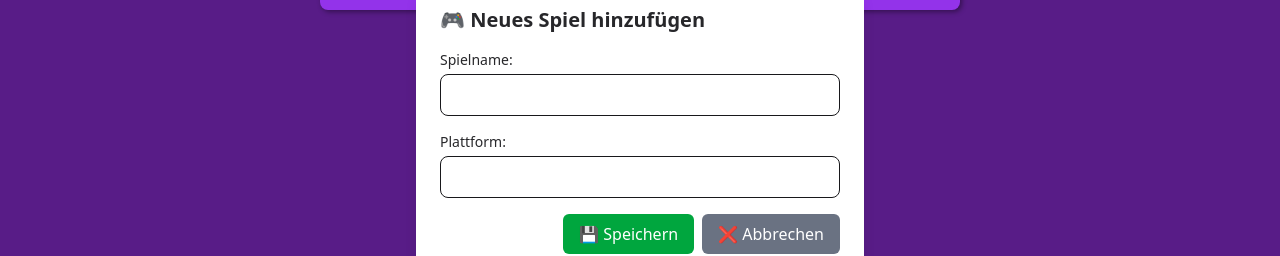
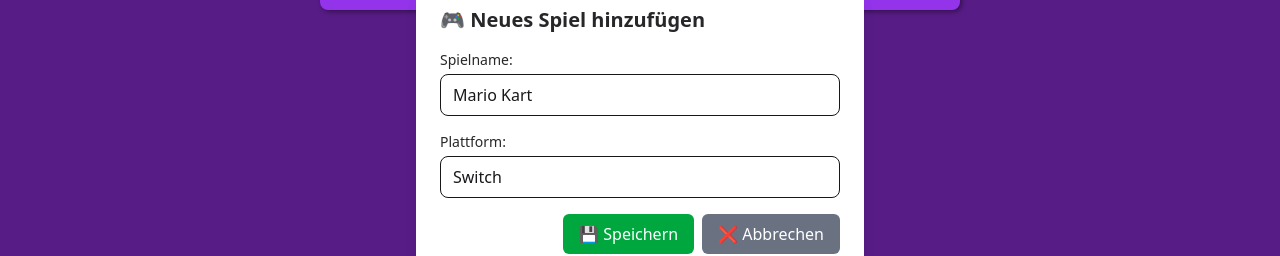
Before and after one commit to florianackle/flo4fun, a Vue app: page /games in a window 1280 px wide. Both pictures are taken after a click on the button "➕ Spiel hinzufügen". Shown: the part 270-526 px from the top of the page. Built offline with nearby package versions, Linux system fonts and the light colour scheme.

Commit message:
:sparkles: added props for AddGameModal

```diff
--- a/src/components/AddGameModal.vue
+++ b/src/components/AddGameModal.vue
@@ -1,14 +1,33 @@
 <script setup lang="ts">
-import { ref } from 'vue'
+import { ref, watch } from 'vue'
+
+const props = defineProps<{
+  defaultName?: string
+  defaultPlatform?: string
+}>()
 
 const emit = defineEmits<{
   (e: 'save', game: { name: string; platform: string }): void
   (e: 'close'): void
 }>()
 
-const gameName = ref('')
-const platform = ref('')
+const gameName = ref(props.defaultName || '')
+const platform = ref(props.defaultPlatform || '')
 const error = ref('')
+
+// Reset values if props change
+watch(
+  () => props.defaultName,
+  (newVal) => {
+    gameName.value = newVal || ''
+  }
+)
+watch(
+  () => props.defaultPlatform,
+  (newVal) => {
+    platform.value = newVal || ''
+  }
+)
 
 function saveGame() {
   if (!gameName.value.trim() || !platform.value.trim()) {
--- a/src/views/WishlistView.vue
+++ b/src/views/WishlistView.vue
@@ -65,7 +65,13 @@
         </div>
       </div>
 
-      <AddGameModal v-if="showModal" @close="showModal = false" @save="addGame" />
+      <AddGameModal
+        v-if="showModal"
+        @close="showModal = false"
+        @save="addGame"
+        defaultName="Mario Kart"
+        defaultPlatform="Switch"
+      />
     </div>
   </CustomCard>
 </template>
```
